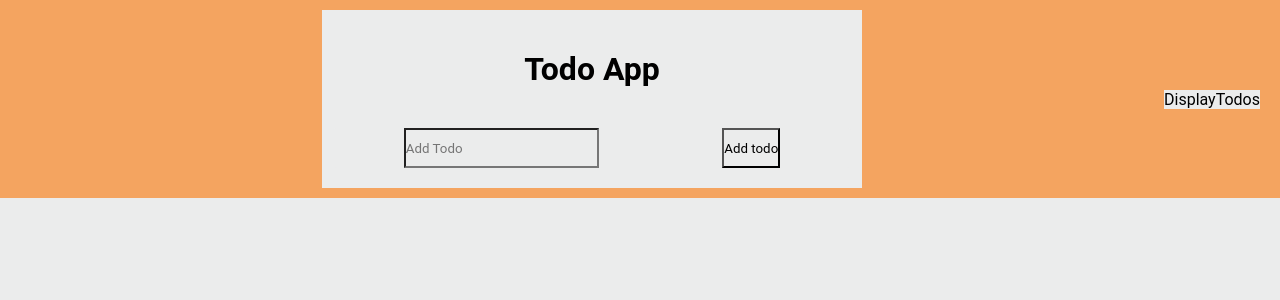
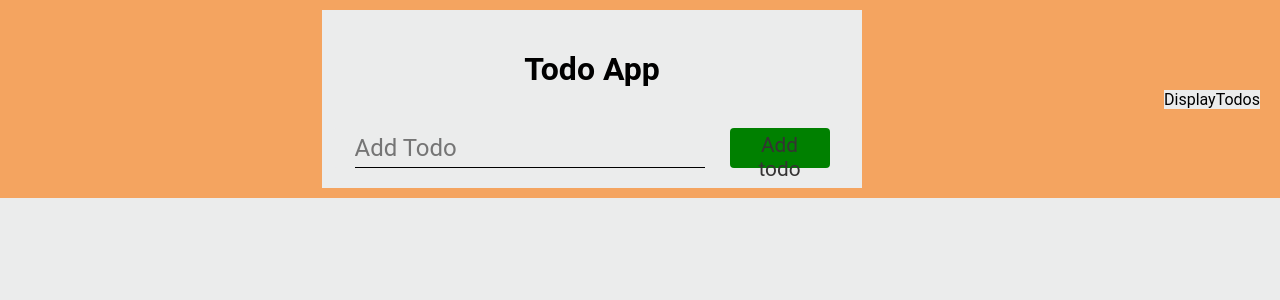
Before and after one commit to brian-ambani/react-projects, a React (Create React App) app in the folder todo-app/: page / in a window 1280 px wide. Shown: the top 300 px of the page. Built offline with nearby package versions, Linux system fonts and the light colour scheme.

Commit message:
updated Addtodo styles

```diff
--- a/todo-app/src/components/addTodo/AddTodo.module.css
+++ b/todo-app/src/components/addTodo/AddTodo.module.css
@@ -7,6 +7,10 @@
   width: 100%;
   max-width: 500px;
   padding: 0 20px;
+}
+
+h1 {
+  margin: 40px;
 }
 
 .todoInput {
@@ -21,6 +25,26 @@
   margin-bottom: 20px;
 }
 
-h1 {
-  margin: 40px;
+input {
+  width: 350px;
+  outline: none;
+  border: none;
+  font-size: 1.5rem;
+  border-bottom: 1px solid #000;
 }
+
+button {
+  width: 100px;
+  border-radius: 4px;
+  background: green;
+  border: none;
+  cursor: pointer;
+  font-size: 1.3rem;
+  padding: 5px 8px;
+  color: #353333;
+  transition: all 0.3s ease-in-out;
+}
+
+button:hover {
+  background: #2ecc71;
+}
```
